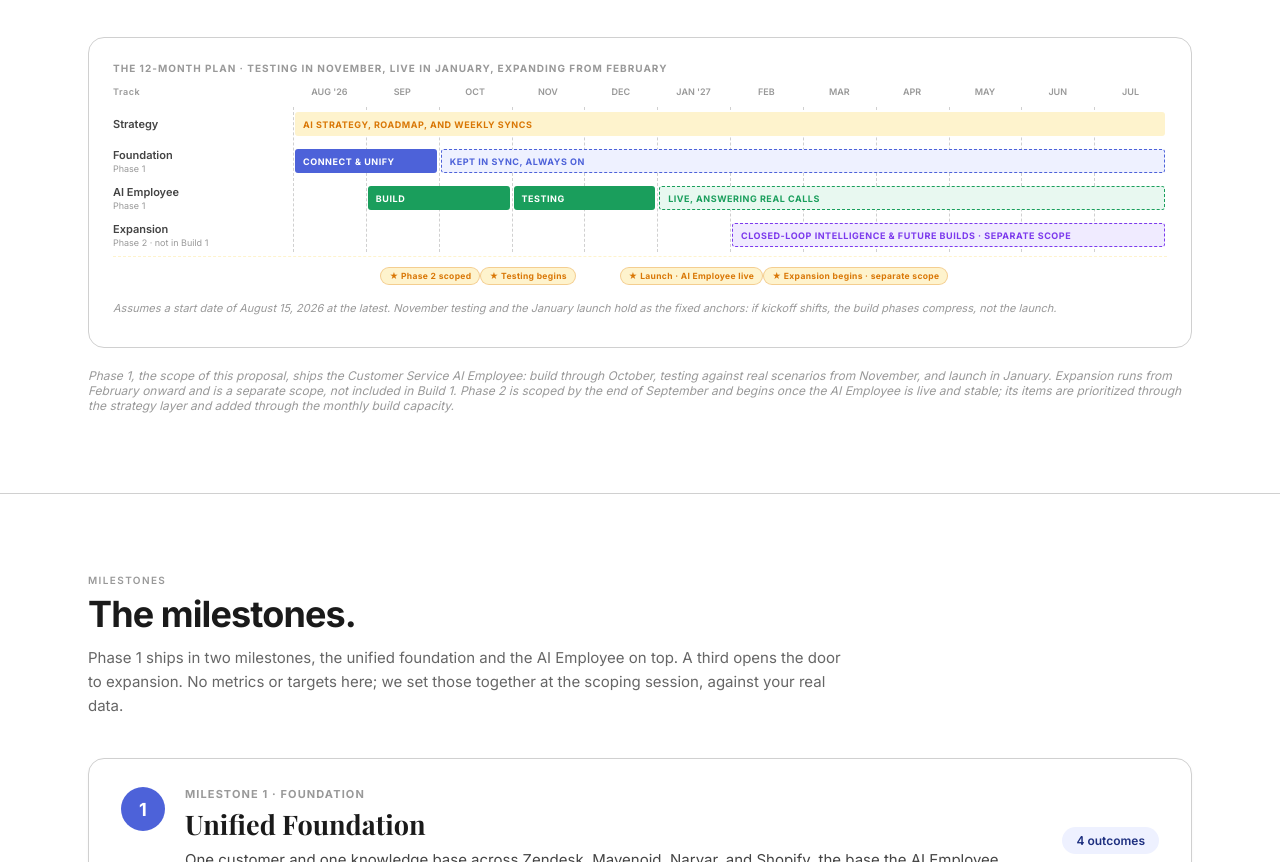
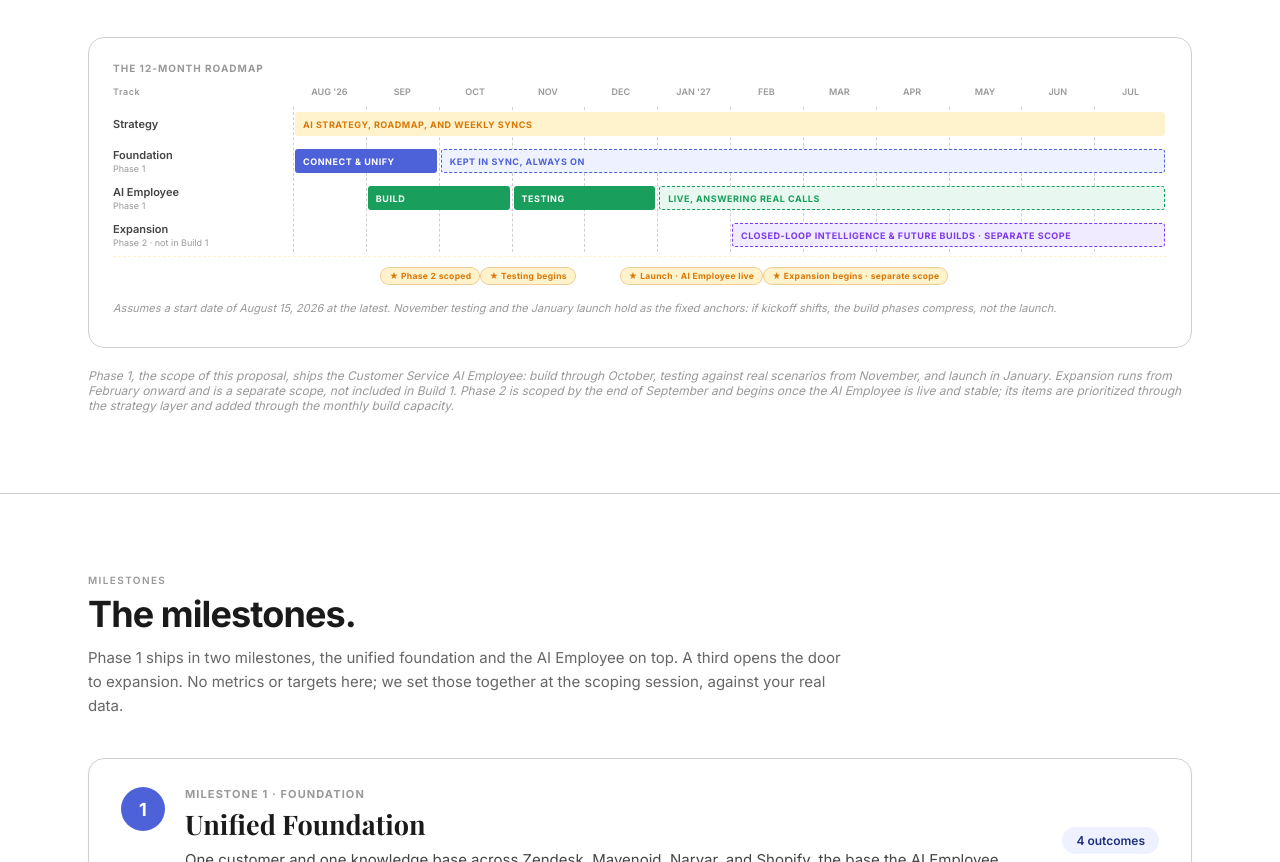
Before and after one commit to Supernal-Technology/super73, a plain HTML site: page index.html in a window 1280 px wide. Shown: the part 2128-2990 px from the top of the page. Drawn offline with nearby package versions, Linux system fonts and the light colour scheme; a web font is replaced by a local one.

Commit message:
Simplify timeline title to The 12-month roadmap
Co-Authored-By: Claude Opus 4.8 (1M context) <noreply@anthropic.com>

```diff
--- a/index.html
+++ b/index.html
@@ -379,7 +379,7 @@ body { font-family: var(--sans); color: var(--text); background: var(--bg); -web
     </div>
     <div class="tl-swim-outer">
       <div class="tl-swim-inner">
-        <div class="tl-swim-title">The 12-month plan · testing in November, live in January, expanding from February</div>
+        <div class="tl-swim-title">The 12-month roadmap</div>
         <div class="tl-swim-months">
           <div class="tl-swim-month-label">Track</div>
           <div class="tl-swim-month-cell">AUG '26</div><div class="tl-swim-month-cell">SEP</div>
```
